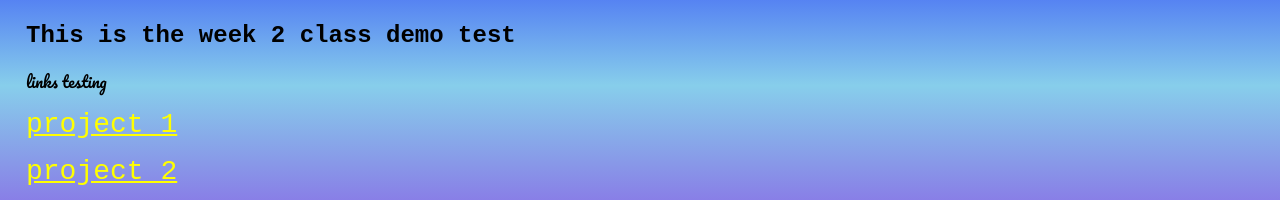
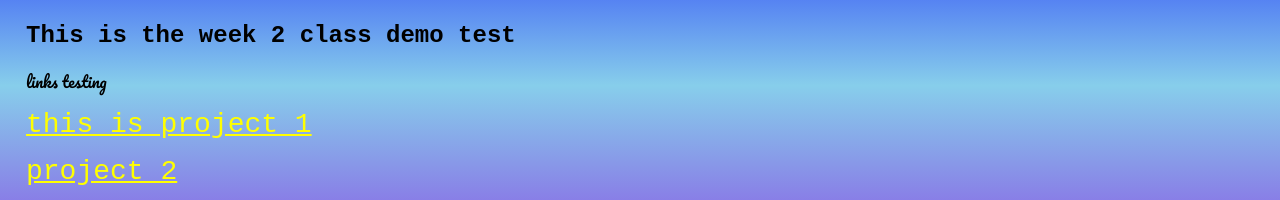
Before and after one commit to Dsyiran/FormanCode-2024, a plain HTML site: page index.html in a window 1280 px wide. Shown: the part 150-350 px from the top of the page. Drawn offline with Linux system fonts and the light colour scheme; a web font is replaced by a local one.

Commit message:
Update index.html

```diff
--- a/index.html
+++ b/index.html
@@ -32,7 +32,7 @@
      <p> links testing </p>
 
      <ul>
-     	<li><a href="project1.html">project 1</a></li>
+     	<li><a href="project1.html">this is project 1</a></li>
 
      	<li><a href="project2.html">project 2</a></li>
 
```
